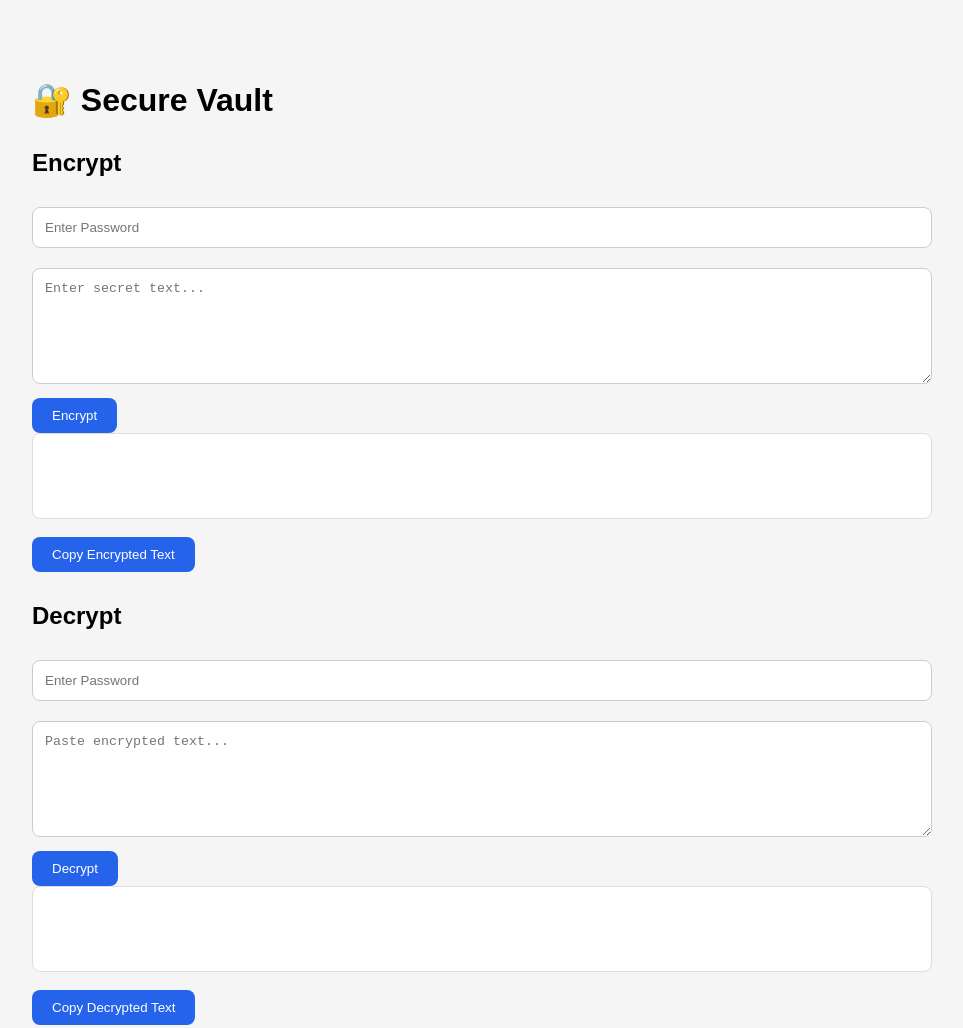
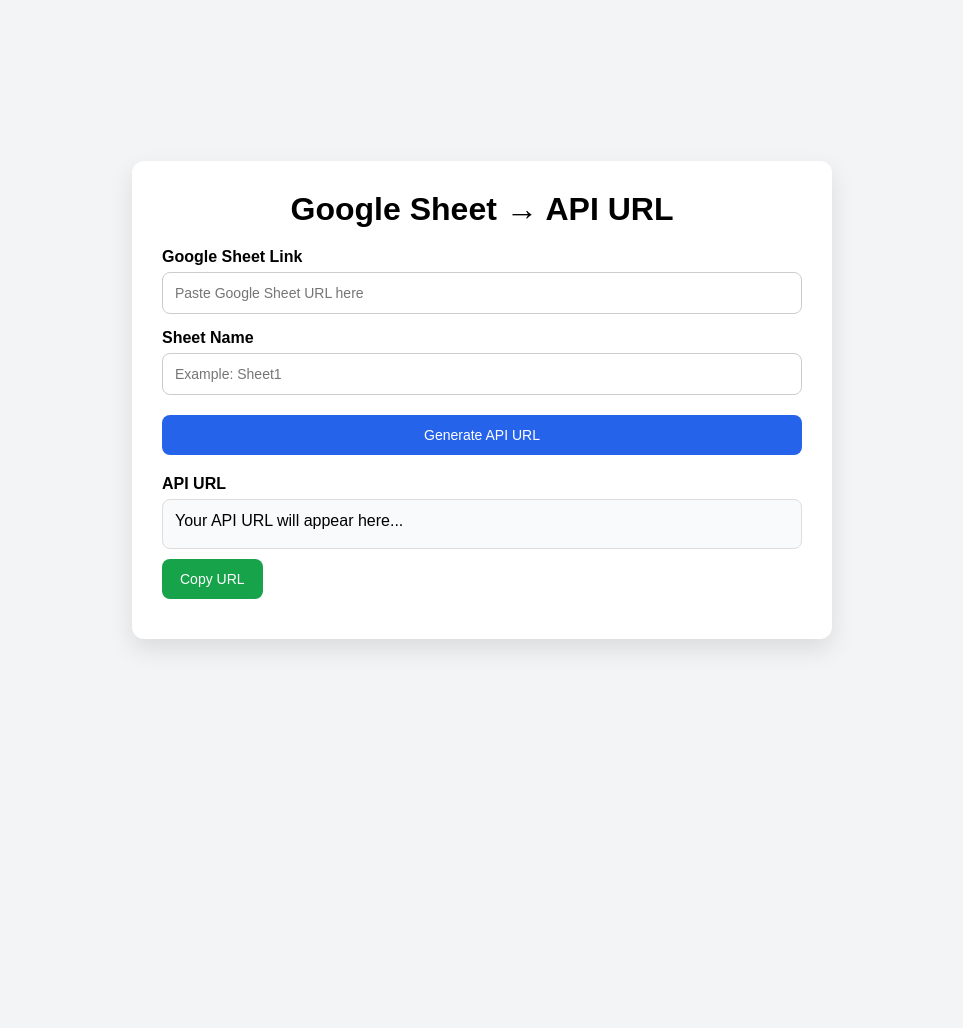
Before and after one commit to Ayush-Sharma-2023/googleSheetToApi, a plain HTML site: page index.html in a window 1280 px wide. Shown: the whole page, without its empty margins (158-1121 px from the left). After the commit the page ends 800 px from the top, so only its background shows below. Drawn offline with Linux system fonts and the light colour scheme.

Commit message:
Change title and enhance layout styles in index.html
Updated the title and modified styles for layout and appearance.

```diff
--- a/index.html
+++ b/index.html
@@ -3,265 +3,188 @@
 <head>
 <meta charset="UTF-8">
 <meta name="viewport" content="width=device-width, initial-scale=1.0">
-<title>Secure Vault</title>
+<title>Google Sheet to API Converter</title>
 
 <style>
-body{
+*{
+    box-sizing:border-box;
+    margin:0;
+    padding:0;
     font-family:Arial,sans-serif;
-    max-width:900px;
-    margin:40px auto;
-    padding:20px;
-    background:#f5f5f5;
 }
 
-h2{
-    margin-top:30px;
+body{
+    background:#f3f4f6;
+    min-height:100vh;
+    display:flex;
+    justify-content:center;
+    align-items:center;
+    padding:20px;
 }
 
-textarea,input{
+.container{
+    background:white;
+    width:100%;
+    max-width:700px;
+    padding:30px;
+    border-radius:12px;
+    box-shadow:0 10px 25px rgba(0,0,0,.1);
+}
+
+h1{
+    margin-bottom:20px;
+    text-align:center;
+}
+
+label{
+    display:block;
+    margin-top:15px;
+    margin-bottom:6px;
+    font-weight:bold;
+}
+
+input{
     width:100%;
     padding:12px;
-    margin:10px 0;
     border:1px solid #ccc;
     border-radius:8px;
-    box-sizing:border-box;
+    font-size:14px;
 }
 
 button{
-    padding:10px 20px;
     border:none;
+    padding:12px 18px;
     border-radius:8px;
     cursor:pointer;
+    font-size:14px;
+}
+
+.generate{
+    width:100%;
+    margin-top:20px;
     background:#2563eb;
     color:white;
-    margin-right:10px;
 }
 
-button:hover{
-    opacity:.9;
+.generate:hover{
+    background:#1d4ed8;
+}
+
+.output-box{
+    margin-top:20px;
 }
 
 .output{
-    background:white;
+    background:#f8fafc;
+    border:1px solid #ddd;
     padding:12px;
     border-radius:8px;
-    border:1px solid #ddd;
-    min-height:60px;
     word-break:break-all;
+    min-height:50px;
+}
+
+.copy-btn{
+    margin-top:10px;
+    background:#16a34a;
+    color:white;
+}
+
+.copy-btn:hover{
+    background:#15803d;
+}
+
+.success{
+    margin-top:10px;
+    color:#16a34a;
+    font-weight:bold;
 }
 </style>
 </head>
 <body>
 
-<h1>🔐 Secure Vault</h1>
+<div class="container">
 
-<h2>Encrypt</h2>
+    <h1>Google Sheet → API URL</h1>
 
+    <label>Google Sheet Link</label>
     <input
-id="encryptPassword"
         type="text"
-placeholder="Enter Password"
-/>
+        id="sheetLink"
+        placeholder="Paste Google Sheet URL here"
+    >
 
-<textarea
-id="plainText"
-rows="6"
-placeholder="Enter secret text..."
-></textarea>
+    <label>Sheet Name</label>
+    <input
+        type="text"
+        id="sheetName"
+        placeholder="Example: Sheet1"
+    >
 
-<button onclick="encryptText()">Encrypt</button>
-
-<div id="encryptedOutput" class="output"></div>
-<br>
-<button onclick="copyText('encryptedOutput')">
-    Copy Encrypted Text
+    <button class="generate" onclick="generateApi()">
+        Generate API URL
     </button>
 
-<h2>Decrypt</h2>
+    <div class="output-box">
+        <label>API URL</label>
 
-<input
-id="decryptPassword"
-type="text"
-placeholder="Enter Password"
-/>
+        <div class="output" id="output">
+            Your API URL will appear here...
+        </div>
 
-<textarea
-id="encryptedInput"
-rows="6"
-placeholder="Paste encrypted text..."
-></textarea>
-
-<button onclick="decryptText()">Decrypt</button>
-
-<div id="decryptedOutput" class="output"></div>
-<br>
-<button onclick="copyText('decryptedOutput')">
-    Copy Decrypted Text
+        <button class="copy-btn" onclick="copyUrl()">
+            Copy URL
         </button>
 
+        <div class="success" id="message"></div>
+    </div>
+
+</div>
+
 <script>
+function generateApi() {
 
-const encoder = new TextEncoder();
-const decoder = new TextDecoder();
-function copyText(elementId){
+    const link =
+        document.getElementById("sheetLink").value.trim();
 
-    const text =
-        document.getElementById(elementId).textContent;
+    const sheetName =
+        document.getElementById("sheetName").value.trim();
 
-    navigator.clipboard.writeText(text)
-        .then(() => {
-            alert("Copied!");
-        })
-        .catch(err => {
-            console.error(err);
-            alert("Copy failed");
-        });
-}
-function arrayBufferToBase64(buffer){
-    return btoa(String.fromCharCode(...new Uint8Array(buffer)));
-}
+    const match = link.match(/\/d\/([a-zA-Z0-9-_]+)/);
 
-function base64ToArrayBuffer(base64){
-    const binary = atob(base64);
-    const bytes = new Uint8Array(binary.length);
-
-    for(let i=0;i<binary.length;i++){
-        bytes[i] = binary.charCodeAt(i);
-    }
-
-    return bytes.buffer;
-}
-
-async function deriveKey(password, salt){
-
-    const passwordKey = await crypto.subtle.importKey(
-        "raw",
-        encoder.encode(password),
-        "PBKDF2",
-        false,
-        ["deriveKey"]
-    );
-
-    return crypto.subtle.deriveKey(
-        {
-            name:"PBKDF2",
-            salt:salt,
-            iterations:100000,
-            hash:"SHA-256"
-        },
-        passwordKey,
-        {
-            name:"AES-GCM",
-            length:256
-        },
-        false,
-        ["encrypt","decrypt"]
-    );
-}
-
-async function encryptText(){
-
-    try{
-
-        const password =
-            document.getElementById("encryptPassword").value;
-
-        const text =
-            document.getElementById("plainText").value;
-
-        if(!password || !text){
-            alert("Enter password and text");
+    if (!match) {
+        document.getElementById("output").textContent =
+            "Invalid Google Sheet URL";
         return;
     }
 
-        const salt = crypto.getRandomValues(
-            new Uint8Array(16)
-        );
+    const sheetId = match[1];
 
-        const iv = crypto.getRandomValues(
-            new Uint8Array(12)
-        );
+    const apiUrl =
+        `https://opensheet.elk.sh/${sheetId}/${encodeURIComponent(sheetName)}`;
 
-        const key = await deriveKey(password,salt);
+    document.getElementById("output").textContent = apiUrl;
 
-        const encrypted = await crypto.subtle.encrypt(
-            {
-                name:"AES-GCM",
-                iv:iv
-            },
-            key,
-            encoder.encode(text)
-        );
-
-        const result = JSON.stringify({
-            salt:arrayBufferToBase64(salt),
-            iv:arrayBufferToBase64(iv),
-            data:arrayBufferToBase64(encrypted)
-        });
-
-        document.getElementById(
-            "encryptedOutput"
-        ).textContent = result;
-
-    }catch(err){
-        alert("Encryption failed");
-        console.error(err);
-    }
+    document.getElementById("message").textContent = "";
 }
 
-async function decryptText(){
+function copyUrl() {
 
-    try{
+    const url =
+        document.getElementById("output").textContent;
 
-        const password =
-            document.getElementById("decryptPassword").value;
-
-        const encryptedInput =
-            document.getElementById("encryptedInput").value;
-
-        const payload = JSON.parse(encryptedInput);
-
-        const salt =
-            new Uint8Array(
-                base64ToArrayBuffer(payload.salt)
-            );
-
-        const iv =
-            new Uint8Array(
-                base64ToArrayBuffer(payload.iv)
-            );
-
-        const data =
-            base64ToArrayBuffer(payload.data);
-
-        const key =
-            await deriveKey(password,salt);
-
-        const decrypted =
-            await crypto.subtle.decrypt(
-                {
-                    name:"AES-GCM",
-                    iv:iv
-                },
-                key,
-                data
-            );
-
-        document.getElementById(
-            "decryptedOutput"
-        ).textContent =
-            decoder.decode(decrypted);
-
-    }catch(err){
-
-        document.getElementById(
-            "decryptedOutput"
-        ).textContent =
-            "Wrong password or corrupted data";
-
-    }
+    if (
+        !url ||
+        url === "Your API URL will appear here..." ||
+        url === "Invalid Google Sheet URL"
+    ) {
+        return;
     }
 
+    navigator.clipboard.writeText(url);
+
+    document.getElementById("message").textContent =
+        "✅ API URL copied!";
+}
 </script>
 
 </body>
```
Lines whose indentation alone changed are shown as unchanged.
